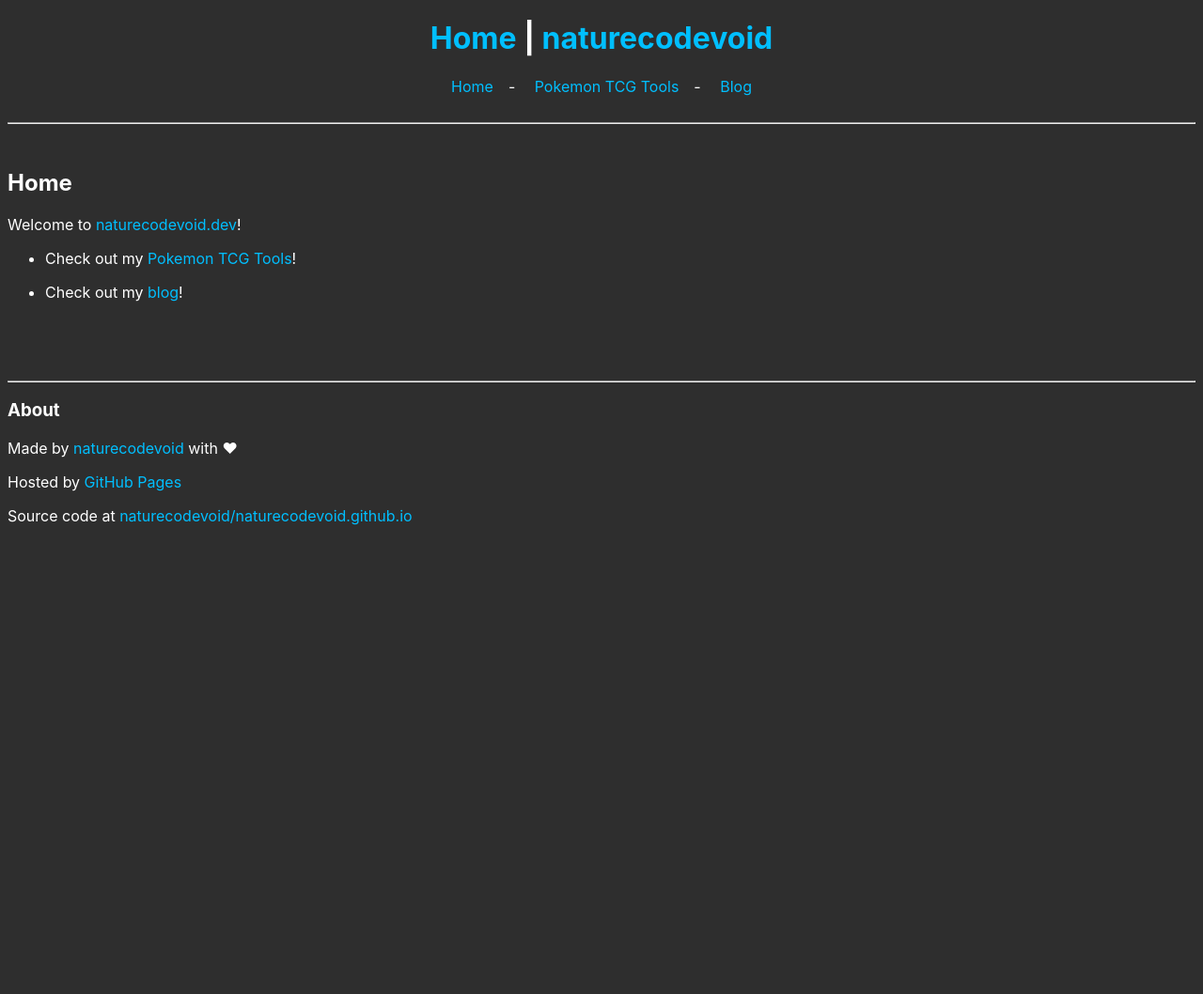
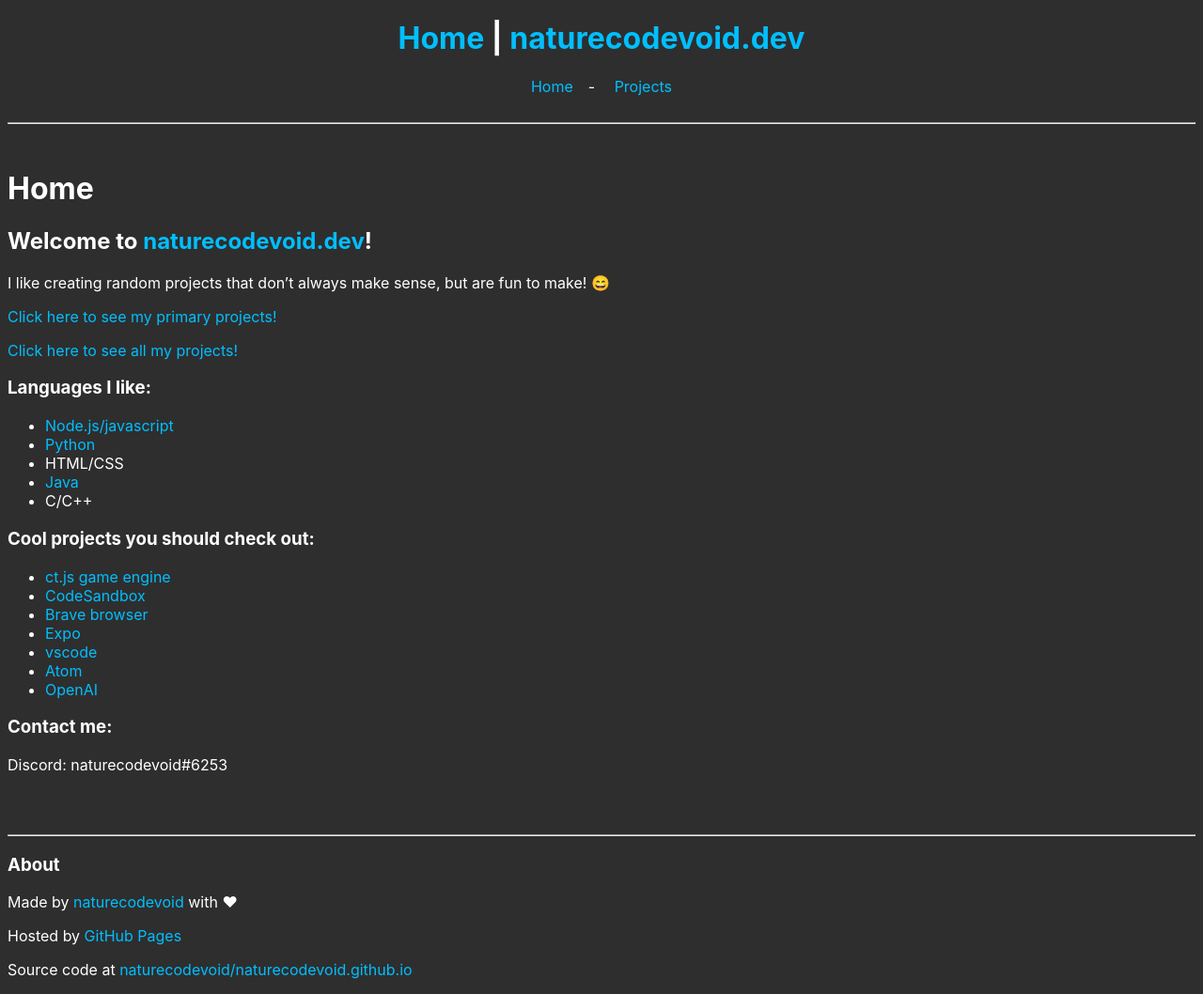
Before and after one commit to amsam0/naturecodevoid.dev, a Jekyll site: the page built from index.md, in a window 1280 px wide. Shown: the whole page at 94% size. Built offline with Jekyll 4.4.1, drawn with Linux system fonts in a browser that asks for light colours; before the commit the page ends 900 px from its top, so only the background shows below that.

```diff
--- a/_config.yml
+++ b/_config.yml
@@ -1,4 +1,4 @@
 url: "https://naturecodevoid.dev" # the base hostname & protocol for your site, e.g. http://example.com
-baseurl: "/" # the subpath of your site, e.g. /blog
+baseurl: "" # the subpath of your site, e.g. /blog
 title: "naturecodevoid"
 exclude: [README.md, scripts/, _templates/]
--- /dev/null
+++ b/_data/projects.yml
@@ -0,0 +1,5 @@
+- name: MC-Utilities - A collection of utilities to use for minecraft.
+  url: https://github.com/naturecodevoid/MC-Utilities
+
+- name: ct.js (by CosmoMyzrailGorynych) - An easy to use desktop game engine.
+  url: https://ctjs.rocks
--- a/_includes/footer.html
+++ b/_includes/footer.html
@@ -1,13 +1,14 @@
-<br>
-<br>
-<br>
+<br />
+<br />
 <hr />
 <h3>About</h3>
 <footer>
     <p>Made by <a href="https://github.com/naturecodevoid">naturecodevoid</a> with &#10084;</p>
     <p>Hosted by <a href="https://pages.github.com/">GitHub Pages</a></p>
-    <p>Source code at <a href="https://github.com/naturecodevoid/naturecodevoid.github.io/">naturecodevoid/naturecodevoid.github.io</a></p>
-    <!--
-    <h4>Other credit:</h4>
-    -->
+    <p>
+        Source code at
+        <a href="https://github.com/naturecodevoid/naturecodevoid.github.io/"
+            >naturecodevoid/naturecodevoid.github.io</a
+        >
+    </p>
 </footer>
--- a/_includes/header.html
+++ b/_includes/header.html
@@ -1,5 +1,7 @@
-<h1 align="center"><a href="{% link index.md %}">Home</a> | <a href="https://naturecodevoid.github.io/">naturecodevoid</a></h1>
+<h1 align="center">
+    <a href="{% link index.md %}">Home</a> | <a href="https://naturecodevoid.github.io/">naturecodevoid.dev</a>
+</h1>
 {% include nav.html %}
-<br>
+<br />
 <hr />
-<br>
+<br />
--- a/_includes/nav.html
+++ b/_includes/nav.html
@@ -1,8 +1,7 @@
 <nav align="center">
     <ul>
         <li><a href="{% link index.md %}">Home</a>-</li>
-        <li><a href="https://naturecodevoid.github.io/PokemonTCG_Tools">Pokemon TCG Tools</a>-</li>
-        <li><a href="{% link blog.html %}">Blog</a></li>
+        <li><a href="{% link projects.md %}">Projects</a></li>
     </ul>
 </nav>
-<br>
+<br />
--- a/index.md
+++ b/index.md
@@ -3,10 +3,34 @@ layout: default
 title: "Home"
 ---
 
-## {{ page.title }}
+# {{ page.title }}
 
-Welcome to [naturecodevoid.dev](https://naturecodevoid.dev/)!
+## Welcome to [naturecodevoid.dev]({% link index.md %})!
 
-- Check out my [Pokemon TCG Tools](https://naturecodevoid.dev/PokemonTCG_Tools)!
+I like creating random projects that don't always make sense, but are fun to make! 😄
 
-- Check out my [blog]({% link blog.html %})!
+[Click here to see my primary projects!]({% link projects.md %})
+
+[Click here to see all my projects!](https://github.com/naturecodevoid?tab=repositories)
+
+### Languages I like:
+
+-   [Node.js/javascript](https://nodejs.org/)
+-   [Python](https://www.python.org/)
+-   HTML/CSS
+-   [Java](https://www.oracle.com/java/)
+-   C/C++
+
+### Cool projects you should check out:
+
+-   [ct.js game engine](https://ctjs.rocks/)
+-   [CodeSandbox](https://codesandbox.io/)
+-   [Brave browser](https://brave.com/)
+-   [Expo](https://expo.io/)
+-   [vscode](https://code.visualstudio.com)
+-   [Atom](https://atom.io/)
+-   [OpenAI](https://openai.com/)
+
+### Contact me:
+
+Discord: naturecodevoid#6253
```
Also changed, not shown: _layouts/post.html (deleted, +0 -9 lines), _posts/2020-03-20-making_pokemon_tcg_tools.md (deleted, +0 -38 lines), _sass/main.scss (+5 -4 lines), blog.html (deleted, +0 -15 lines), projects.md (added, +12 -0 lines).
